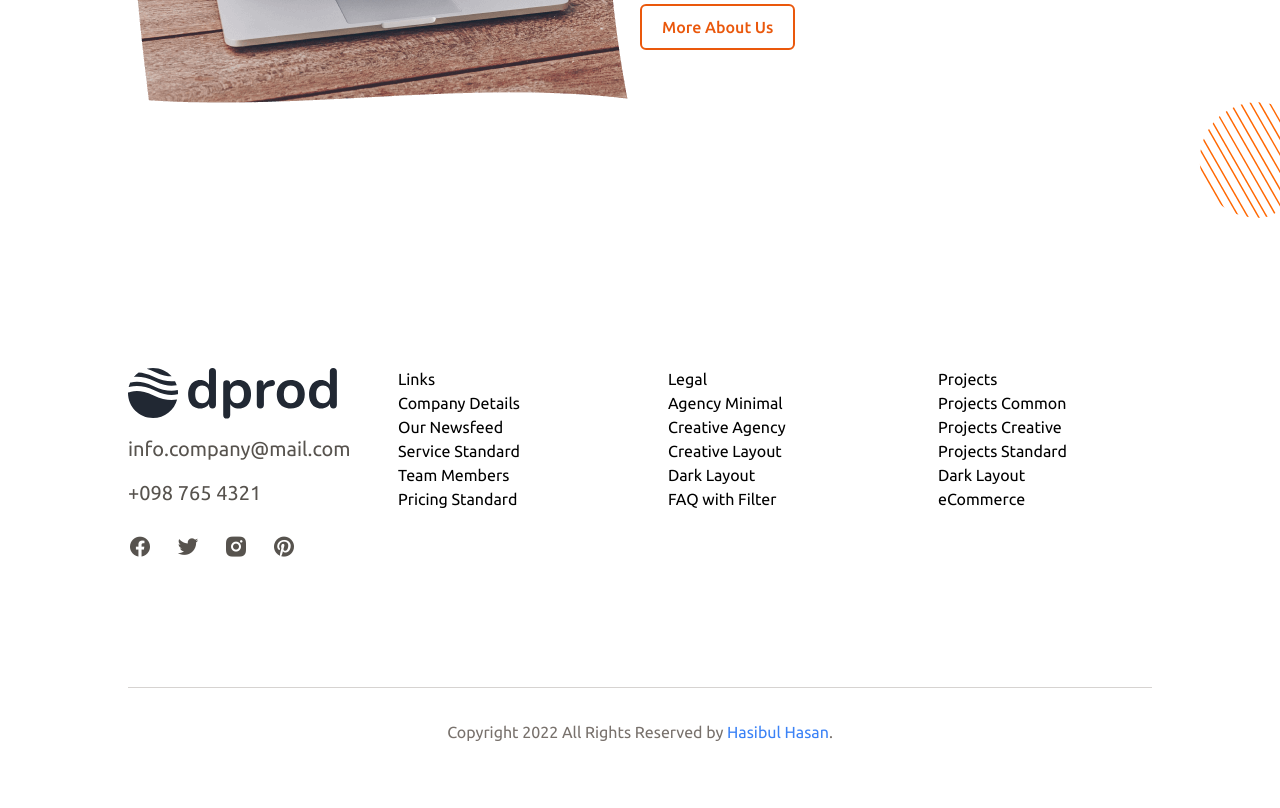
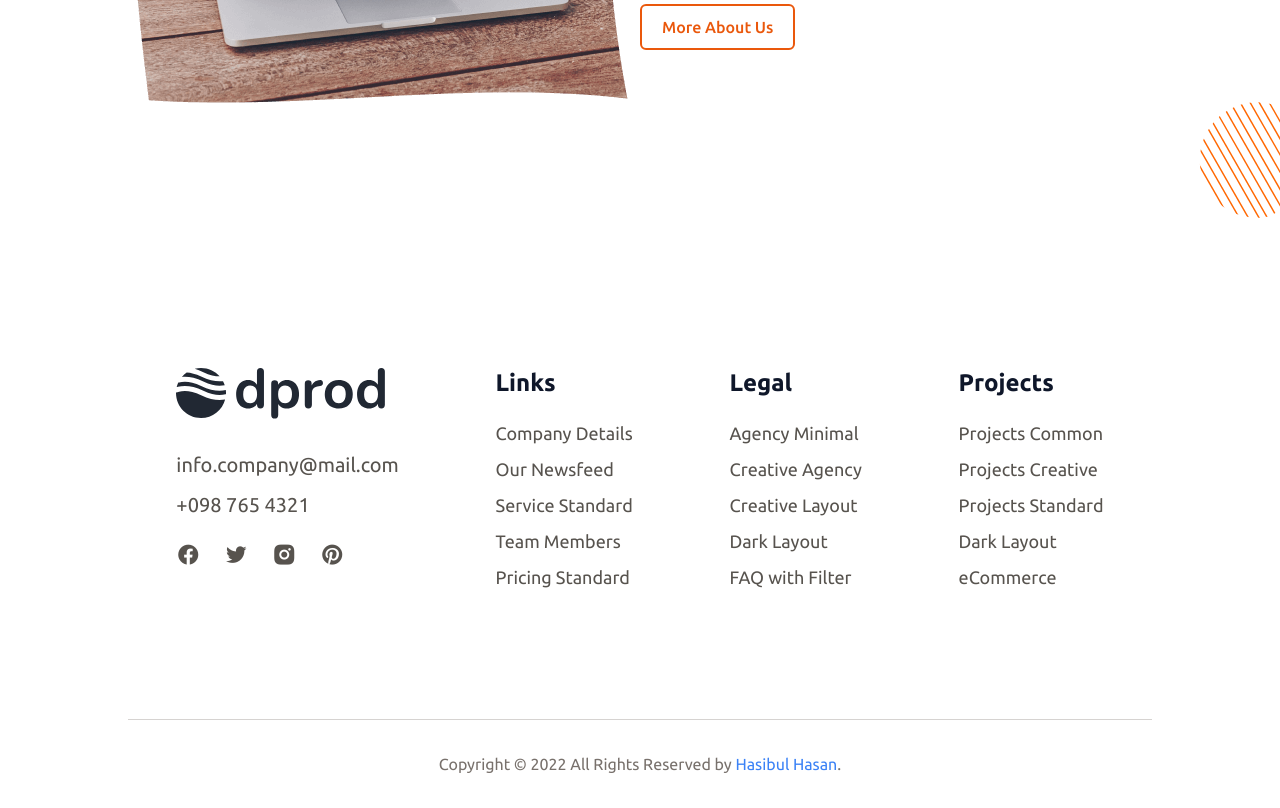
Before and after one commit to hasibulhasanshanto/dprod-tailwindcss-landing, a website built with Vite: page index.html in a window 1280 px wide. Shown: the part 2354-3162 px from the top of the page. Before the commit the page ends 3130 px from the top, so only its background shows below. Built offline with nearby package versions, Linux system fonts and the light colour scheme.

Commit message:
Footer done both two

```diff
--- a/index.html
+++ b/index.html
@@ -217,13 +217,15 @@
 
     <!-- Footer Start -->
     <footer id="footer" class="w-4/5 mx-auto">
-      <div
-        class="main-footer grid lg:grid-cols-4 sm:grid-cols-1 gap-x-14 py-32"
-      >
+      <div class="main-footer flex justify-around py-32">
         <div class="footer-item">
           <img src="./images/logo.svg" alt="" />
-          <p class="my-4 text-xl text-stone-600">info.company@mail.com</p>
-          <p class="my-4 text-xl text-stone-600">+098 765 4321</p>
+          <p class="mt-8 mb-3 text-xl text-stone-600">
+            <a href="mailto:info.company@mail.com">info.company@mail.com</a>
+          </p>
+          <p class="my-3 text-xl text-stone-600">
+            <a href="tel:+098 765 4321">+098 765 4321</a>
+          </p>
           <ul class="flex space-x-6 pt-3">
             <li>
               <a
@@ -260,62 +262,122 @@
           </ul>
         </div>
         <div class="footer-item">
-          <h3>Links</h3>
-          <ul>
+          <h3 class="text-2xl font-bold text-slate-900 pb-5">Links</h3>
+          <ul class="space-y-2">
             <li>
-              <a href="#">Company Details</a>
+              <a
+                href="#"
+                class="text-lg text-stone-600 hover:text-orange-600 ease-in-out delay-150"
+                >Company Details</a
+              >
             </li>
             <li>
-              <a href="#">Our Newsfeed</a>
+              <a
+                href="#"
+                class="text-lg text-stone-600 hover:text-orange-600 ease-in-out delay-150"
+                >Our Newsfeed</a
+              >
             </li>
             <li>
-              <a href="#">Service Standard</a>
+              <a
+                href="#"
+                class="text-lg text-stone-600 hover:text-orange-600 ease-in-out delay-150"
+                >Service Standard</a
+              >
             </li>
             <li>
-              <a href="#">Team Members</a>
+              <a
+                href="#"
+                class="text-lg text-stone-600 hover:text-orange-600 ease-in-out delay-150"
+                >Team Members</a
+              >
             </li>
             <li>
-              <a href="#">Pricing Standard</a>
+              <a
+                href="#"
+                class="text-lg text-stone-600 hover:text-orange-600 ease-in-out delay-150"
+                >Pricing Standard</a
+              >
             </li>
           </ul>
         </div>
         <div class="footer-item">
-          <h3>Legal</h3>
-          <ul>
+          <h3 class="text-2xl font-bold text-slate-900 pb-5">Legal</h3>
+          <ul class="space-y-2">
             <li>
-              <a href="#">Agency Minimal</a>
+              <a
+                href="#"
+                class="text-lg text-stone-600 hover:text-orange-600 ease-in-out delay-150"
+                >Agency Minimal</a
+              >
             </li>
             <li>
-              <a href="#">Creative Agency</a>
+              <a
+                href="#"
+                class="text-lg text-stone-600 hover:text-orange-600 ease-in-out delay-150"
+                >Creative Agency</a
+              >
             </li>
             <li>
-              <a href="#">Creative Layout</a>
+              <a
+                href="#"
+                class="text-lg text-stone-600 hover:text-orange-600 ease-in-out delay-150"
+                >Creative Layout</a
+              >
             </li>
             <li>
-              <a href="#">Dark Layout</a>
+              <a
+                href="#"
+                class="text-lg text-stone-600 hover:text-orange-600 ease-in-out delay-150"
+                >Dark Layout</a
+              >
             </li>
             <li>
-              <a href="#">FAQ with Filter</a>
+              <a
+                href="#"
+                class="text-lg text-stone-600 hover:text-orange-600 ease-in-out delay-150"
+                >FAQ with Filter</a
+              >
             </li>
           </ul>
         </div>
         <div class="footer-item">
-          <h3>Projects</h3>
-          <ul>
+          <h3 class="text-2xl font-bold text-slate-900 pb-5">Projects</h3>
+          <ul class="space-y-2">
             <li>
-              <a href="#">Projects Common</a>
+              <a
+                href="#"
+                class="text-lg text-stone-600 hover:text-orange-600 ease-in-out delay-150"
+                >Projects Common</a
+              >
             </li>
             <li>
-              <a href="#">Projects Creative</a>
+              <a
+                href="#"
+                class="text-lg text-stone-600 hover:text-orange-600 ease-in-out delay-150"
+                >Projects Creative</a
+              >
             </li>
             <li>
-              <a href="#">Projects Standard</a>
+              <a
+                href="#"
+                class="text-lg text-stone-600 hover:text-orange-600 ease-in-out delay-150"
+                >Projects Standard</a
+              >
             </li>
             <li>
-              <a href="#">Dark Layout</a>
+              <a
+                href="#"
+                class="text-lg text-stone-600 hover:text-orange-600 ease-in-out delay-150"
+                >Dark Layout</a
+              >
             </li>
             <li>
-              <a href="#">eCommerce</a>
+              <a
+                href="#"
+                class="text-lg text-stone-600 hover:text-orange-600 ease-in-out delay-150"
+                >eCommerce</a
+              >
             </li>
           </ul>
         </div>
@@ -323,7 +385,7 @@
       <hr class="border-1 border-stone-300" />
       <div class="bottom-footer flex justify-center items-center py-8">
         <p class="text-stone-500">
-          Copyright 2022 All Rights Reserved by
+          Copyright &copy; 2022 All Rights Reserved by
           <a
             href="https://www.linkedin.com/in/kajalshanto/"
             class="cursor-pointer text-blue-500 hover:underline"
--- a/index.txt
+++ b/index.txt
@@ -168,3 +168,5 @@ Copyright 2022 All Rights Reserved by codewithsadee.
 
 
 #---------- BACK TO TOP ----------#
+
+grid lg:grid-cols-4 sm:grid-cols-1 gap-x-14
```
